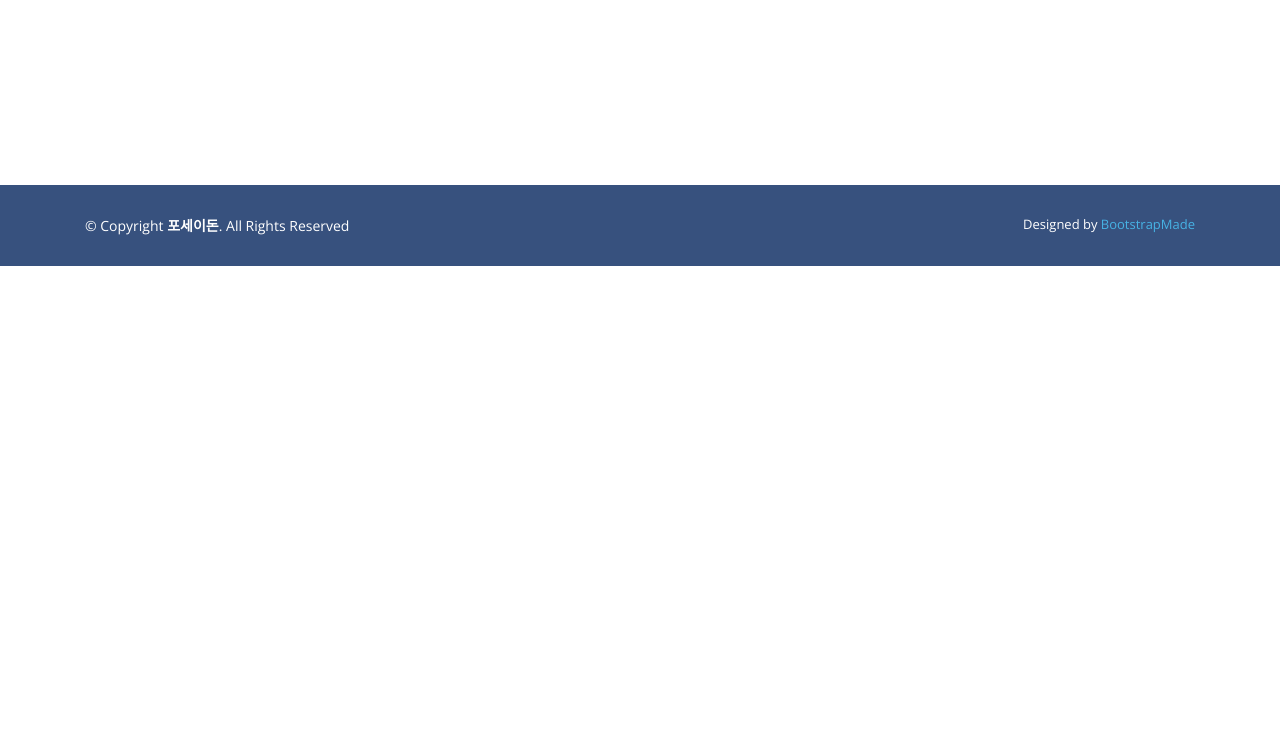
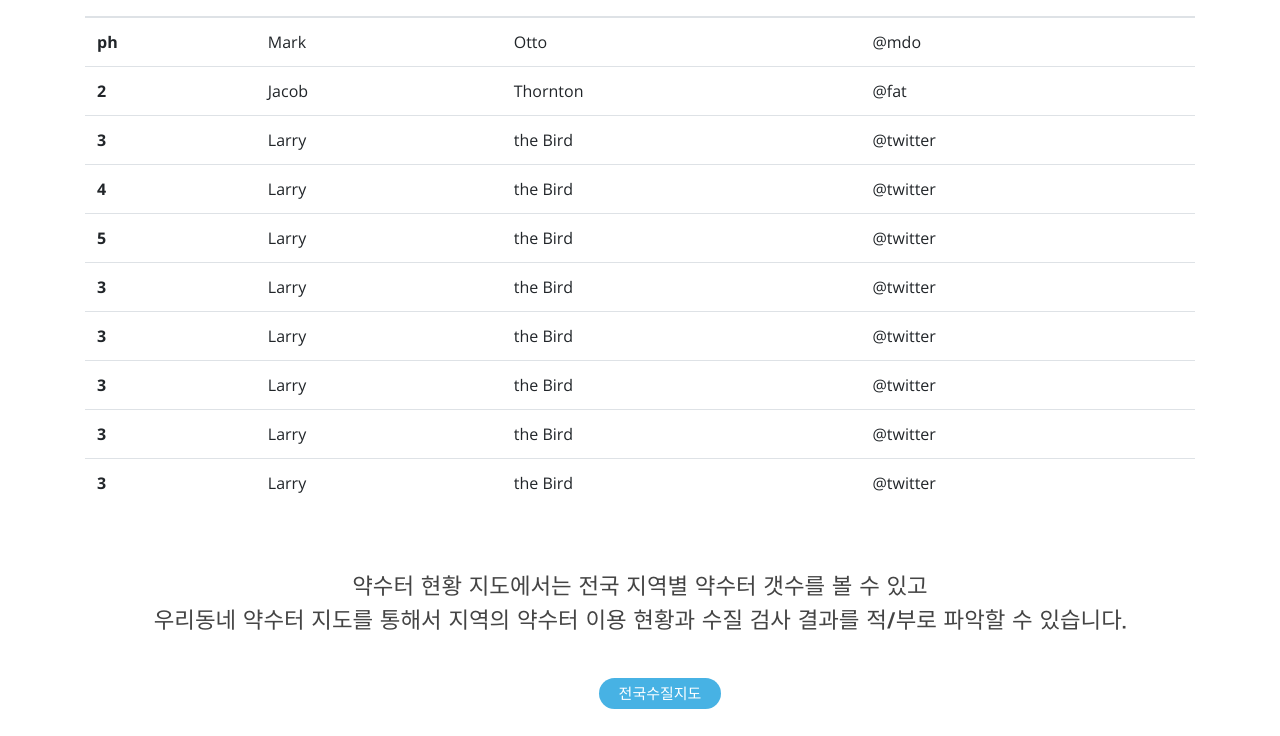
Before and after one commit to DY29/Django_Data_Hackerton, a Django app: page / in a window 1280 px wide. Shown: the part 2762-3498 px from the top of the page. Before the commit the page ends 3028 px from the top, so only its background shows below. Run offline with Django 3.2, Linux system fonts and the light colour scheme; some libraries are stand-ins or nearby versions.

Commit message:
coffeeherb image added

```diff
--- a/blog/templates/blog/home.html
+++ b/blog/templates/blog/home.html
@@ -173,15 +173,98 @@
       <div class="container" data-aos="fade-up">
 
         <div class="section-title" data-aos="fade-right" data-aos-delay="100">
-          <h2>들어가기 전에</h2>
-          <img src='{% static "img/bonus.jpg" %}' class="img" alt="">
+          <br><h2>들어가기 전에</h2>
+          <img src='{% static "img/bonus.jpg" %}' class="img" alt=""><br><br><br><br><br><br>
+          <p> 경도를 연수(1∼60ppm), 아연수(61∼120ppm), 아경수(121∼180ppm), 경수(180ppm 이상) 기준으로 분류하고 <br>
+              연수 및 아연수에는 허브, 경수 및 아경수에는 커피아이콘으로 지도에 표시하면 다음과 같은 지도를 볼 수 있습니다.</p>
+          <img src='{% static "img/coffeeherb.png" %}' class="img" alt="">
+
         </div>
 <br><br><br><br><br><br><br><br>
         <div class="section-title">
           <h2>전국수질지도</h2>
-          <p> 전국수질지도는 전국 약수터 수질현황, 전국 상수도 수질 현황을 볼수 있도록 구성하였고
-            <br>추가로 '서울시 맛있는 물'가이드라인에 적합한 수질을 가진 여러 지역을 한눈에 파악 할 수 있도록 구성하였습니다.</p>
+          <p> 전국수질지도에서 전국 물 맛집 탐방지도, 전국 약수터 현황 및 우리동네 약수터 현황 지도를 볼 수 있습니다.
+            <br>전국 물 맛집 탐방 지도에서는
+            '서울시 맛있는 물' 가이드라인에 따라 물 맛에 영향을 미치는 중요 요인들에 가중치를 부여하여 <br>지역별로 물 맛집 랭킹을 매겼습니다.</p>
         </div>
+
+        <table class="table">
+        <thead>
+          <tr>
+            <th scope="col"></th>
+            <th scope="col">First</th>
+            <th scope="col">Last</th>
+            <th scope="col">Handle</th>
+          </tr>
+        </thead>
+        <tbody>
+          <tr>
+            <th scope="row">ph</th>
+            <td>Mark</td>
+            <td>Otto</td>
+            <td>@mdo</td>
+          </tr>
+          <tr>
+            <th scope="row">2</th>
+            <td>Jacob</td>
+            <td>Thornton</td>
+            <td>@fat</td>
+          </tr>
+          <tr>
+            <th scope="row">3</th>
+            <td>Larry</td>
+            <td>the Bird</td>
+            <td>@twitter</td>
+          </tr>
+        <tr>
+            <th scope="row">4</th>
+            <td>Larry</td>
+            <td>the Bird</td>
+            <td>@twitter</td>
+          </tr>
+        <tr>
+            <th scope="row">5</th>
+            <td>Larry</td>
+            <td>the Bird</td>
+            <td>@twitter</td>
+          </tr>
+        <tr>
+            <th scope="row">3</th>
+            <td>Larry</td>
+            <td>the Bird</td>
+            <td>@twitter</td>
+          </tr>
+        <tr>
+            <th scope="row">3</th>
+            <td>Larry</td>
+            <td>the Bird</td>
+            <td>@twitter</td>
+          </tr>
+        <tr>
+            <th scope="row">3</th>
+            <td>Larry</td>
+            <td>the Bird</td>
+            <td>@twitter</td>
+          </tr>
+        <tr>
+            <th scope="row">3</th>
+            <td>Larry</td>
+            <td>the Bird</td>
+            <td>@twitter</td>
+          </tr>
+        <tr>
+            <th scope="row">3</th>
+            <td>Larry</td>
+            <td>the Bird</td>
+            <td>@twitter</td>
+          </tr>
+
+
+        </tbody>
+      </table>
+      <br><br><div class="section-title">
+      <p> 약수터 현황 지도에서는 전국 지역별 약수터 갯수를 볼 수 있고<br>우리동네 약수터 지도를 통해서 지역의 약수터 이용 현황과 수질 검사 결과를 적/부로 파악할 수 있습니다. </p>
+      </div>
         <ul id="portfolio-flters" class="d-flex justify-content-center" data-aos="fade-up" data-aos-delay="100">
           <li data-filter="*" class="filter-active">전국수질지도</li>
 <!--          <li data-filter=".filter-app">전국 물 맛집 탐방</li>-->
```
Also changed, not shown: blog/static/img/coffeeherb.png (added).
